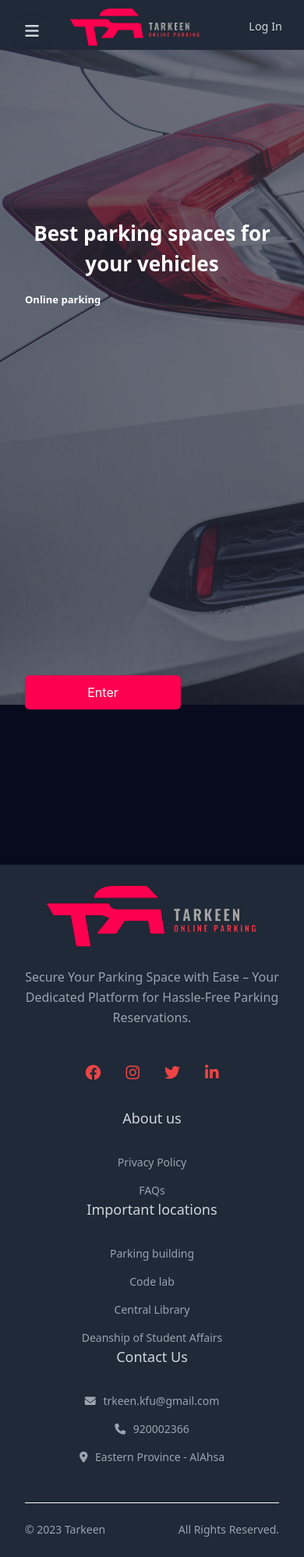
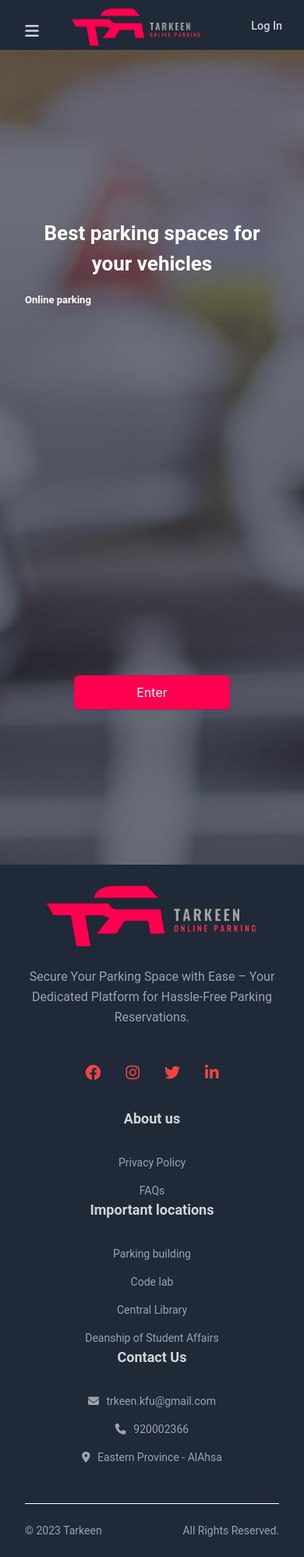
Before and after one commit to moj-al3/tak, a PHP site: page / in a window 390 px wide. Shown: the whole page at 78% size. Before the commit the page ends 1971 px from the top, so only its background shows below. Run offline with PHP 8.4, Linux system fonts and the light colour scheme; some web fonts are replaced.

Commit message:
added new styling

```diff
--- a/assets/css/base.css
+++ b/assets/css/base.css
@@ -6,8 +6,9 @@ body,
   -webkit-text-size-adjust: 100%;
   -moz-tab-size: 4;
   tab-size: 4;
-  font-family: ui-sans-serif, system-ui, -apple-system, BlinkMacSystemFont, "Segoe UI", Roboto, "Helvetica Neue", Arial, "Noto Sans", sans-serif, "Apple Color Emoji", "Segoe UI Emoji", "Segoe UI Symbol", "Noto Color Emoji";
-  font-feature-settings: normal;
+  font-family: 'Fira Sans', sans-serif;
+  font-family: 'Poppins', sans-serif;
+  font-family: 'Roboto', sans-serif;  font-feature-settings: normal;
   font-variation-settings: normal;
 }
 
@@ -16,8 +17,9 @@ body {
   /* background-image: url("../img/background1.jpeg") !important; */
   background-image: linear-gradient(to top, #FAF3F0 0%, #d7e3f9 150%);
   background-position: center !important;
-  background-repeat: no-repeat !important;
+  /* background-repeat: no-repeat !important; */
   background-size: contain !important;
+  background-size: cover !important;
 
 }
 
@@ -26,9 +28,6 @@ body.lan {
 
 }
 
-.test {
-  background-color: red;
-}
 
 #content {
   /* padding-bottom: 160px; */
@@ -68,7 +67,7 @@ body.lan {
   line-height: 1.75rem;
   --tw-text-opacity: 1;
   color: rgb(209 213 219 / var(--tw-text-opacity));
-  font-weight: 500;
+  font-weight: 700;
   margin: 0px;
 }
 
--- a/assets/css/booking.css
+++ b/assets/css/booking.css
@@ -52,7 +52,7 @@
 }
 
 .spot.selected {
-    background-color: #FF0050;
+    background-color:#fff;
 
 }
 
@@ -148,6 +148,7 @@ h6 {
 }
 
 
+
 /* Tablet menu */
 @media all and (max-width: 1000px) {
     .row-container {
--- a/assets/css/landing.css
+++ b/assets/css/landing.css
@@ -1,32 +1,51 @@
-:root {
+body {
   background: #080b1d;
   background-image: url("/assets/img/landing.png") !important;
   background-repeat: no-repeat;
+  background-size: cover;
+}
+/* landing design */
+.landing {
+  color: #fff;
+  font-size: larger;
+}
 
+
+.lan #content {
+  color: #fff;
+  display: flex;
+  align-items: center;
+  margin: 1rem 2rem;
+  flex-wrap: wrap;
+  justify-content: space-between;
 }
-/* body {
-  background: #080b1d;
-  background-image: url("/assets/img/landing.png") !important;
-  background-repeat: no-repeat;
 
-} */
+/* enter buttom */
+.index .enter {
+  color: #fff;
+  display: flex;
+  justify-content: space-between;
+  align-items: center;
+}
 
-/* responsive */
+.index .enter button {
+  background-color: #FF0050;
+  width: 200px;
+  margin-top: 90px;
+}
+
+
 @media(max-width: 667px) {
   .landing {
     font-size: small;
-    /* margin: auto;
-    width: 50%;
-    position: absolute;
-    left: 100px; */
   }
+.lan #content {
+  justify-content: center;
 }
+}
+@media (max-width: 957px) {
 
-/* @media(max-width: 667px) {
-  .enter {
-    position: absolute;
-    top: 600px;
-    width: 50%;
-
-  }
-} */
+.lan #content {
+  justify-content: center;
+}
+}
--- a/auth/forget-password.php
+++ b/auth/forget-password.php
@@ -49,7 +49,8 @@ if ($_SERVER["REQUEST_METHOD"] == "POST") {
 <?php include "../snippets/layout/header.php" ?>
 <div id="content" class="container">
     <form class="fp_form" method="POST">
-        <h1>Forget Password</h1>
+        <h1 style="text-align: center;
+        font-size:30px">Forget Password</h1>
         <p>Please enter your email address</p>
         <div class="input-group">
             <label for="email">Email*</label>
--- a/faqs.php
+++ b/faqs.php
@@ -8,12 +8,6 @@
 
     <title>Parking Reservation FAQs</title>
     <style>
-    body {
-        font-family: Arial, sans-serif;
-        margin: 0;
-        padding: 0;
-        background-color: #f4f4f4;
-    }
 
     main {
         max-width: 800px;
--- a/snippets/emailSender.php
+++ b/snippets/emailSender.php
@@ -9,7 +9,7 @@ include 'PHPMailer/src/SMTP.php';
 
 $EMAIL = 'ghadoorabbas1422@gmail.com';
 $PASSWORD = "nzqb entp kyhn wvin";
-$ADMIN_EMAIL = "mojtaba1430@gmail.com";
+$ADMIN_EMAIL = "trkeen.kfu@gmail.com";
 
 function sendEmail($receiver, $subject, $body)
 {
--- a/violations/create.php
+++ b/violations/create.php
@@ -5,7 +5,7 @@ if ($user["user_type_id"] != "3") {
     die("Access Denied");
 }
 // Fetch violation types with their IDs from the database
-$violationTypesQuery = "SELECT violation_type_id, name,number_of_days FROM ViolationTypes";
+$violationTypesQuery = "SELECT violation_type_id, name,number_of_days FROM ViolationTypes WHERE violation_type_id!=3";
 $violationTypesResult = $connection->query($violationTypesQuery);
 $violationTypes = $violationTypesResult->fetch_all(MYSQLI_ASSOC);
 
```
Also changed, not shown: assets/css/style.css (+3 -26 lines), assets/css/ticket.css (+6 -6 lines), contact-us.php (+27 -4 lines), reservations/create.php (+6 -6 lines), reservations/show.php (+5 -3 lines), assets/css/test.css (deleted).
